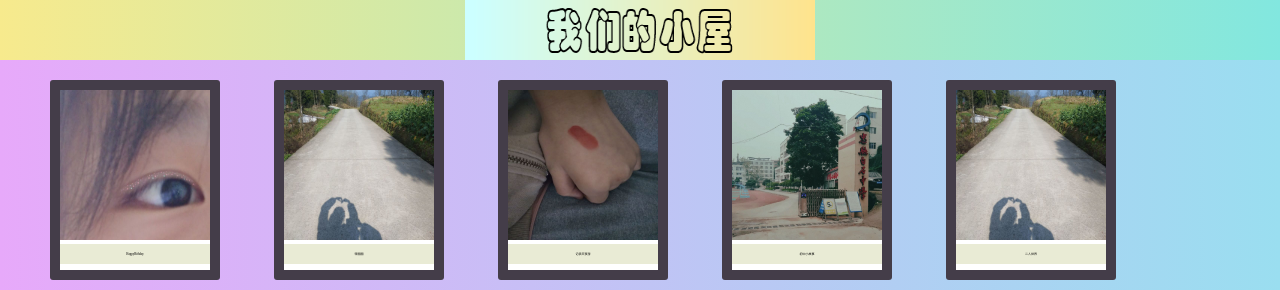
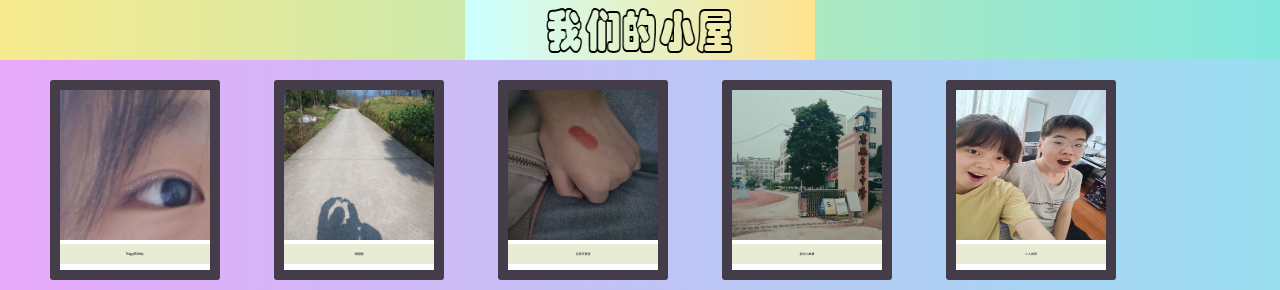
Before and after one commit to lili411/lili411.github.io, a plain HTML site: page 首页.html in a window 1280 px wide. Shown: the top 290 px of the page. Drawn offline with Linux system fonts and the light colour scheme.

Commit message:
Update 首页.html

```diff
--- a/首页.html
+++ b/首页.html
@@ -88,7 +88,7 @@
 </div>
 <div class="bigbigdiv" id='div5'>
     <div class="bigdiv">
-        <img src="picture/psc (16).jpg">
+        <img src="picture/psc (12).jpg">
         <div class="smalldiv">二人世界</div>
     </div>
 </div>
```
